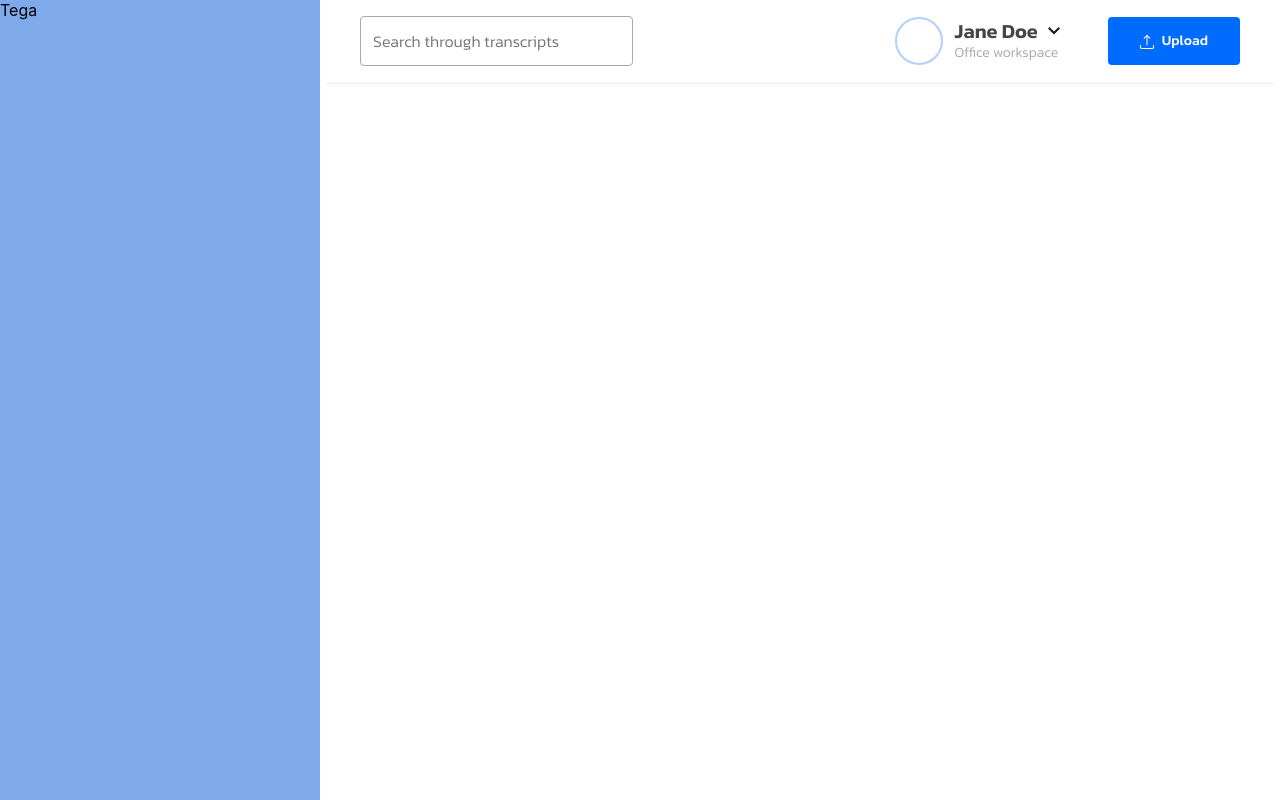
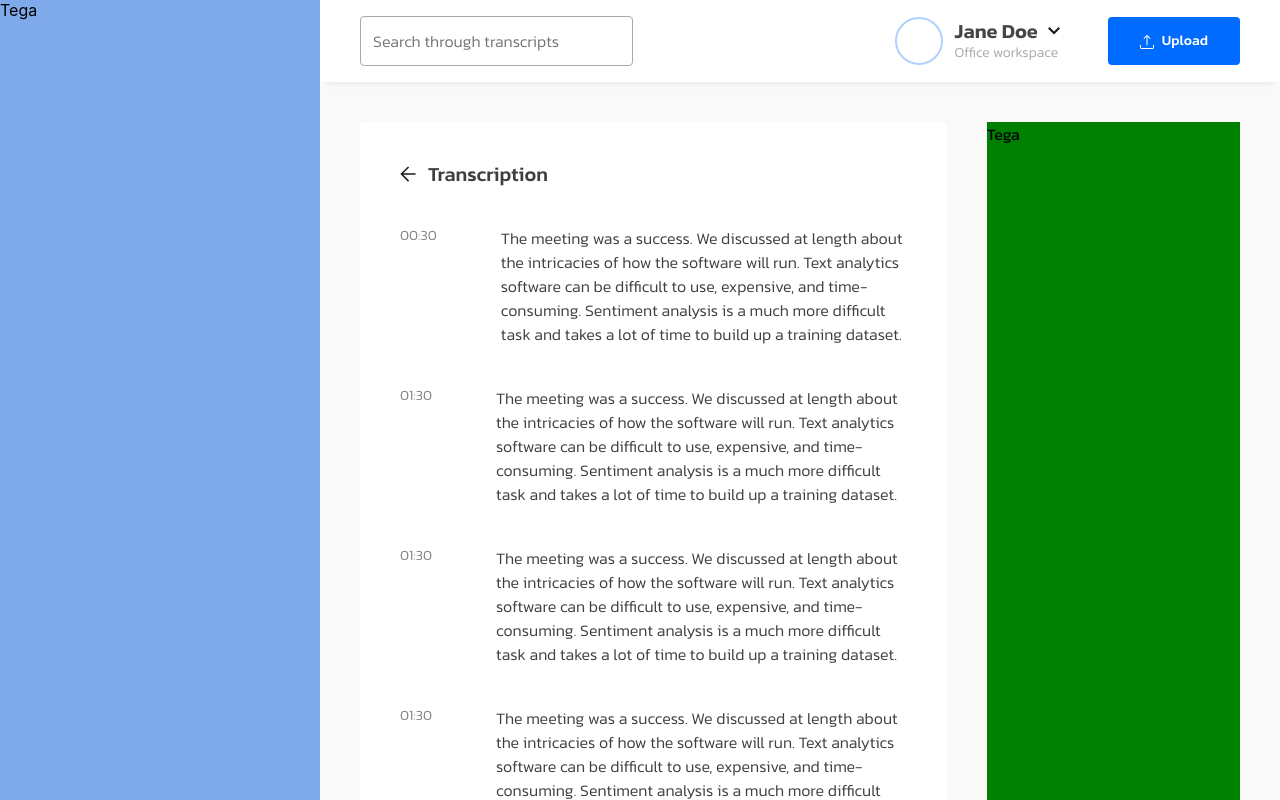
Before and after one commit to arcteggzz/brainbox-scrybe, a React (Create React App) app: page / in a window 1280 px wide. Shown: the top 800 px of the page. Built offline with nearby package versions, Linux system fonts and the light colour scheme; the HTML template or start-up script is replaced by a standard one.

Commit message:
feat: transcription list

```diff
--- /dev/null
+++ b/src/pages/Transcribe/Components/TranscriptionMain/TranscriptionMain.jsx
@@ -0,0 +1,14 @@
+import styles from './TranscriptionMain.module.scss';
+import TranscriptionsList from './TranscriptionsList/TranscriptionsList'
+import TranscriptionRIghtBar from './TranscriptionRightBar/TranscriptionRightBar'
+
+function TranscriptionMain() {
+  return (
+    <div className={styles.TranscriptionMain}>
+        <TranscriptionsList />
+        <TranscriptionRIghtBar />
+    </div>
+  );
+}
+
+export default TranscriptionMain;
--- /dev/null
+++ b/src/pages/Transcribe/Components/TranscriptionMain/TranscriptionMain.module.scss
@@ -0,0 +1,11 @@
+@function pix-rem($value, $suffix: rem) {
+    $calculate: calc($value/16);
+    @return #{$calculate}#{$suffix};
+}
+
+.TranscriptionMain {
+    display: flex;
+    justify-content: space-between;
+    padding: pix-rem(40);
+    column-gap: pix-rem(40);
+}
--- /dev/null
+++ b/src/pages/Transcribe/Components/TranscriptionMain/TranscriptionRightBar/TranscriptionRightBar.jsx
@@ -0,0 +1,11 @@
+import styles from './TranscriptionRightBar.module.scss';
+
+function TranscriptionRightBar() {
+  return (
+    <div className={styles.TranscriptionRightBar}>
+      Tega
+    </div>
+  );
+}
+
+export default TranscriptionRightBar;
--- /dev/null
+++ b/src/pages/Transcribe/Components/TranscriptionMain/TranscriptionRightBar/TranscriptionRightBar.module.scss
@@ -0,0 +1,11 @@
+@function pix-rem($value, $suffix: rem) {
+    $calculate: calc($value/16);
+    @return #{$calculate}#{$suffix};
+}
+
+.TranscriptionRightBar {
+    width: 320px;
+    background-color: green;
+    height: 100vh;
+    box-shadow: 0 8px 6px -6px rgb(0 0 0 / 0.07);
+}
--- /dev/null
+++ b/src/pages/Transcribe/Components/TranscriptionMain/TranscriptionsList/FillerData.js
@@ -0,0 +1,69 @@
+
+const FillerData = [
+    {
+        time: "00:30",
+        text: "The meeting was a success. We discussed at length about the intricacies of how the software will run. Text analytics software can be difficult to use, expensive, and time-consuming. Sentiment analysis is a much more difficult task and takes a lot of time to build up a training dataset.",
+    },
+    {
+        time: "01:30",
+        text: "The meeting was a success. We discussed at length about the intricacies of how the software will run. Text analytics software can be difficult to use, expensive, and time-consuming. Sentiment analysis is a much more difficult task and takes a lot of time to build up a training dataset.",
+    },
+    {
+        time: "01:30",
+        text: "The meeting was a success. We discussed at length about the intricacies of how the software will run. Text analytics software can be difficult to use, expensive, and time-consuming. Sentiment analysis is a much more difficult task and takes a lot of time to build up a training dataset.",
+    },
+    {
+        time: "01:30",
+        text: "The meeting was a success. We discussed at length about the intricacies of how the software will run. Text analytics software can be difficult to use, expensive, and time-consuming. Sentiment analysis is a much more difficult task and takes a lot of time to build up a training dataset.",
+    },
+    {
+        time: "01:30",
+        text: "The meeting was a success. We discussed at length about the intricacies of how the software will run. Text analytics software can be difficult to use, expensive, and time-consuming. Sentiment analysis is a much more difficult task and takes a lot of time to build up a training dataset.",
+    },
+    {
+        time: "01:30",
+        text: "The meeting was a success. We discussed at length about the intricacies of how the software will run. Text analytics software can be difficult to use, expensive, and time-consuming. Sentiment analysis is a much more difficult task and takes a lot of time to build up a training dataset.",
+    },
+    {
+        time: "01:30",
+        text: "The meeting was a success. We discussed at length about the intricacies of how the software will run. Text analytics software can be difficult to use, expensive, and time-consuming. Sentiment analysis is a much more difficult task and takes a lot of time to build up a training dataset.",
+    },
+    {
+        time: "01:30",
+        text: "The meeting was a success. We discussed at length about the intricacies of how the software will run. Text analytics software can be difficult to use, expensive, and time-consuming. Sentiment analysis is a much more difficult task and takes a lot of time to build up a training dataset.",
+    },
+    {
+        time: "01:30",
+        text: "The meeting was a success. We discussed at length about the intricacies of how the software will run. Text analytics software can be difficult to use, expensive, and time-consuming. Sentiment analysis is a much more difficult task and takes a lot of time to build up a training dataset.",
+    },
+    {
+        time: "01:30",
+        text: "The meeting was a success. We discussed at length about the intricacies of how the software will run. Text analytics software can be difficult to use, expensive, and time-consuming. Sentiment analysis is a much more difficult task and takes a lot of time to build up a training dataset.",
+    },
+    {
+        time: "01:30",
+        text: "The meeting was a success. We discussed at length about the intricacies of how the software will run. Text analytics software can be difficult to use, expensive, and time-consuming. Sentiment analysis is a much more difficult task and takes a lot of time to build up a training dataset.",
+    },
+    {
+        time: "01:30",
+        text: "The meeting was a success. We discussed at length about the intricacies of how the software will run. Text analytics software can be difficult to use, expensive, and time-consuming. Sentiment analysis is a much more difficult task and takes a lot of time to build up a training dataset.",
+    },
+    {
+        time: "01:30",
+        text: "The meeting was a success. We discussed at length about the intricacies of how the software will run. Text analytics software can be difficult to use, expensive, and time-consuming. Sentiment analysis is a much more difficult task and takes a lot of time to build up a training dataset.",
+    },
+    {
+        time: "01:30",
+        text: "The meeting was a success. We discussed at length about the intricacies of how the software will run. Text analytics software can be difficult to use, expensive, and time-consuming. Sentiment analysis is a much more difficult task and takes a lot of time to build up a training dataset.",
+    },
+    {
+        time: "01:30",
+        text: "The meeting was a success. We discussed at length about the intricacies of how the software will run. Text analytics software can be difficult to use, expensive, and time-consuming. Sentiment analysis is a much more difficult task and takes a lot of time to build up a training dataset.",
+    },
+    {
+        time: "01:30",
+        text: "The meeting was a success. We discussed at length about the intricacies of how the software will run. Text analytics software can be difficult to use, expensive, and time-consuming. Sentiment analysis is a much more difficult task and takes a lot of time to build up a training dataset.",
+    },
+]
+
+export default FillerData;
--- /dev/null
+++ b/src/pages/Transcribe/Components/TranscriptionMain/TranscriptionsList/TranscriptionsList.jsx
@@ -0,0 +1,27 @@
+import styles from './TranscriptionsList.module.scss';
+import FillerData from './FillerData'
+
+function TranscriptionsList() {
+  return (
+    <div className={styles.TranscriptionsList}>
+      <div className={styles.headText}>
+        <svg width="16" height="16" viewBox="0 0 16 16" fill="none" xmlns="http://www.w3.org/2000/svg">
+          <path d="M8 15.625L0.375 8L8 0.375L9.075 1.45L3.25 7.25H15.625V8.75H3.25L9.075 14.55L8 15.625Z" fill="#1C1B1F"/>
+        </svg>
+        <h2>Transcription</h2>
+      </div>
+      <div className={styles.Lists}>
+        {FillerData.map((list, index) => {
+          return (
+            <div className={styles.listItem} key={index}>
+              <h4>{list.time}</h4>
+              <p>{list.text}</p>
+            </div>
+          )
+      })}
+      </div>
+    </div>
+  );
+}
+
+export default TranscriptionsList;
--- /dev/null
+++ b/src/pages/Transcribe/Components/TranscriptionMain/TranscriptionsList/TranscriptionsList.module.scss
@@ -0,0 +1,51 @@
+@function pix-rem($value, $suffix: rem) {
+    $calculate: calc($value/16);
+    @return #{$calculate}#{$suffix};
+}
+
+.TranscriptionsList {
+    flex: 1 1 auto;
+    width: 720px;
+    background-color: #FFFFFF;
+    border-radius: 4px;
+    padding: pix-rem(40) pix-rem(40);
+    box-shadow: 0 8px 6px -6px rgb(0 0 0 / 0.07);
+}
+
+.headText {
+    display: flex;
+    align-items: center;
+    column-gap: pix-rem(12);
+
+    svg {
+        cursor: pointer;
+    }
+
+    h2 {
+        font-style: normal;
+        font-weight: 500;
+        font-size: 20px;
+        line-height: 24px;
+        color: #3F3F3F;
+    }
+}
+
+.listItem {
+    display: flex;
+    margin: pix-rem(40) 0 0 0;
+    column-gap: pix-rem(64);
+
+    p {
+        font-weight: 300;
+        font-size: 16px;
+        line-height: 24px;
+        color: #3F3F3F
+    }
+
+    h4 {
+        font-weight: 300;
+        font-size: 14px;
+        line-height: 20px;
+        color: #828282;
+    }
+}
--- a/src/pages/Transcribe/Transcribe.jsx
+++ b/src/pages/Transcribe/Transcribe.jsx
@@ -1,10 +1,12 @@
 import styles from './Transcribe.module.scss';
 import TranscriptionHeader from './Components/TranscriptionHeader/TranscriptionHeader';
+import TranscriptionMain from './Components/TranscriptionMain/TranscriptionMain';
 
 function Transcribe() {
   return (
     <div className={styles.Transcribe}>
       <TranscriptionHeader />
+      <TranscriptionMain />
     </div>
   );
 }
--- a/src/pages/TranscribePage.module.scss
+++ b/src/pages/TranscribePage.module.scss
@@ -1,3 +1,4 @@
 .TranscribePage {
     display: flex;
+    background-color: #f9f9f9;
 }
```
